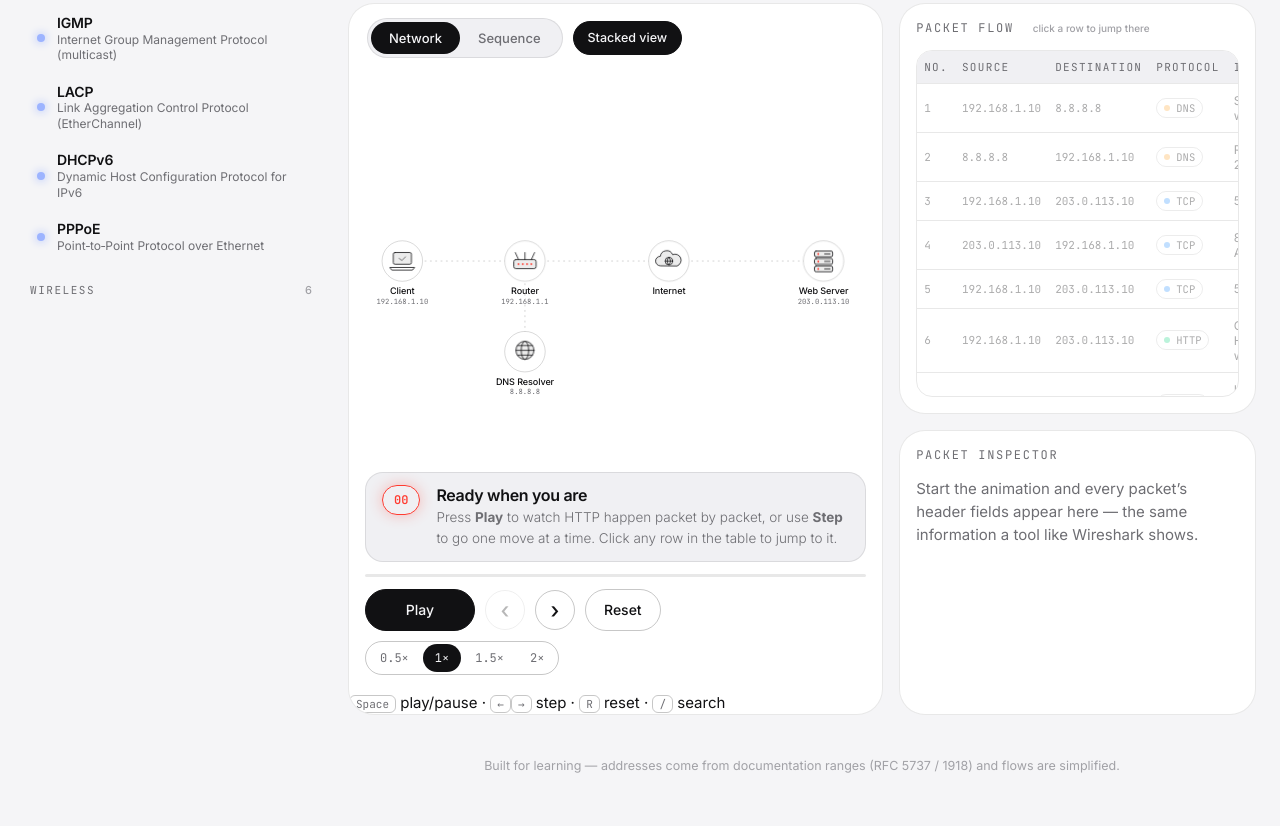
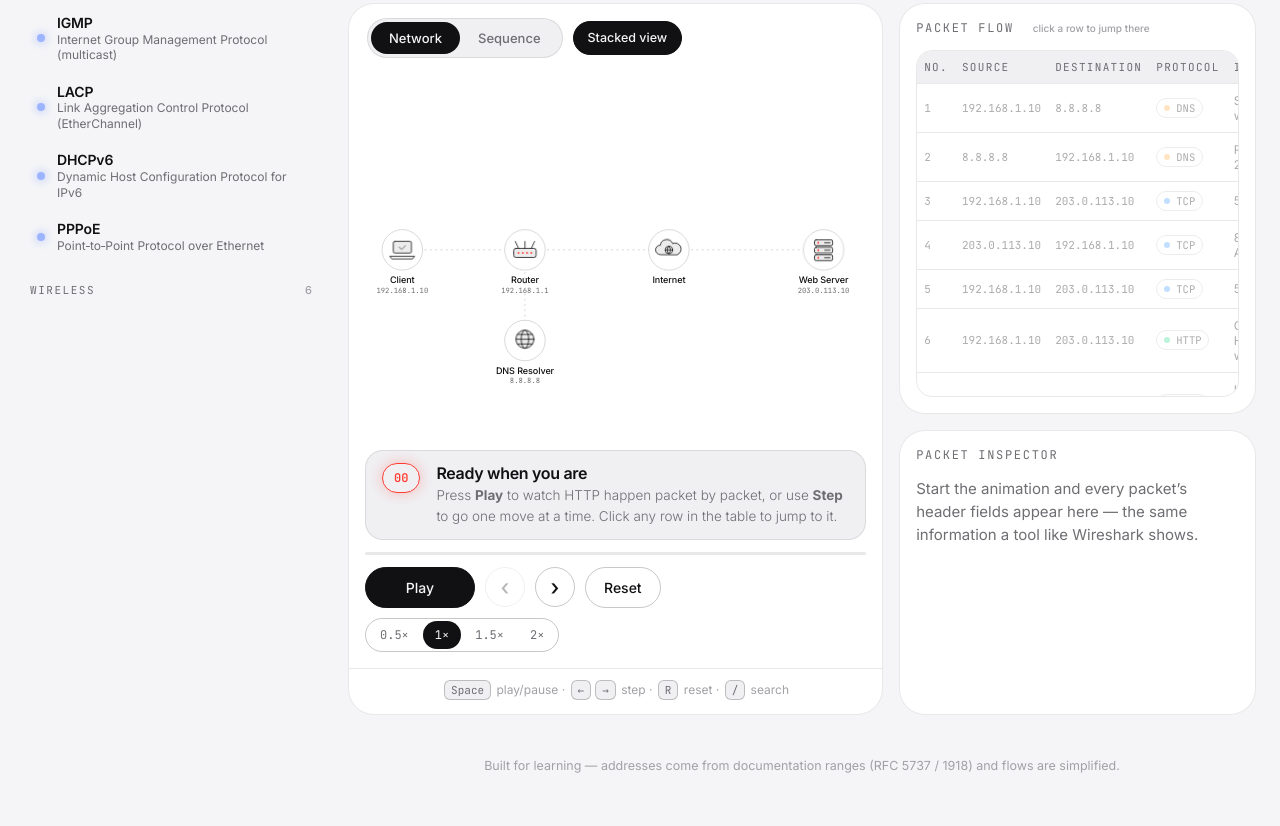
Before and after one commit to afsalperingodan/packetflow, a plain HTML site: page index.html in a window 1280 px wide. Shown: the part 1428-2254 px from the top of the page. Drawn offline with Linux system fonts and the light colour scheme; a web font is replaced by a local one.

Commit message:
Style keyboard shortcuts inside visualizer card

```diff
--- a/style.css
+++ b/style.css
@@ -296,3 +296,25 @@ tbody tr.lostrow td.info{color:var(--lost)}
 .navlink{font:800 16px/1 var(--dot);letter-spacing:.08em;text-transform:uppercase;padding:9px 14px;border-radius:8px;color:var(--muted);text-rendering:geometricPrecision;-webkit-font-smoothing:antialiased;transition:.2s var(--ease)}
 .navlink:hover{color:var(--bg);background:var(--text)}
 .navlink.hot{color:var(--text);box-shadow:inset 0 -2px 0 var(--accent);border-radius:8px 8px 2px 2px}
+
+
+/* Keyboard shortcuts stay inside the protocol visualizer card */
+.keyboard-hints{
+  border-top:1px solid var(--line);
+  padding:10px 18px 13px;
+  text-align:center;
+  color:var(--dim);
+  font-size:12px;
+  line-height:1.8;
+}
+.keyboard-hints kbd{
+  display:inline-block;
+  padding:2px 6px;
+  margin:0 2px;
+  border:1px solid var(--line2);
+  border-radius:6px;
+  background:var(--card2);
+  color:var(--muted);
+  font:11px var(--mono);
+}
+@media(max-width:560px){.keyboard-hints{font-size:10.5px;padding:9px 8px}}
```
